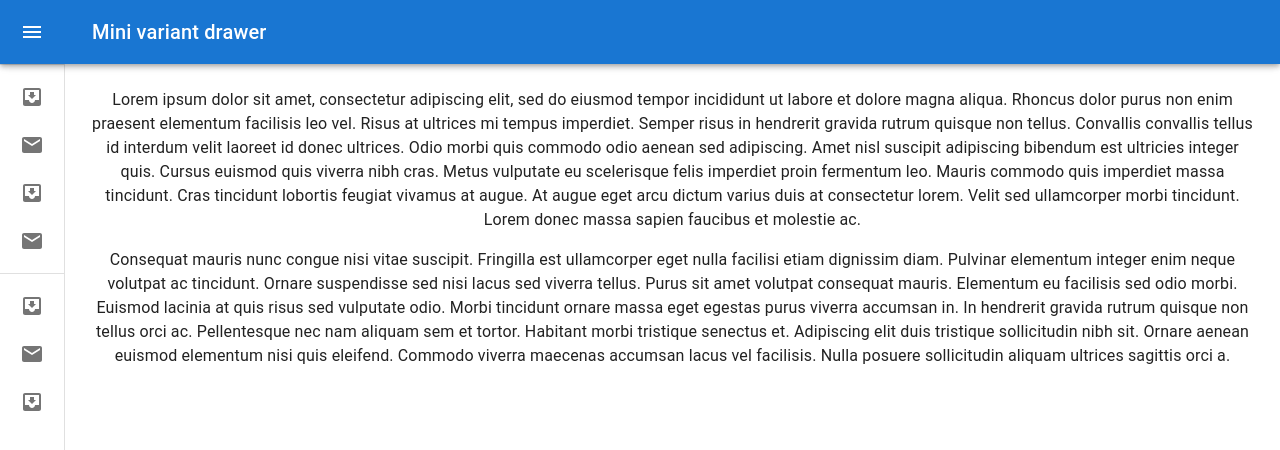
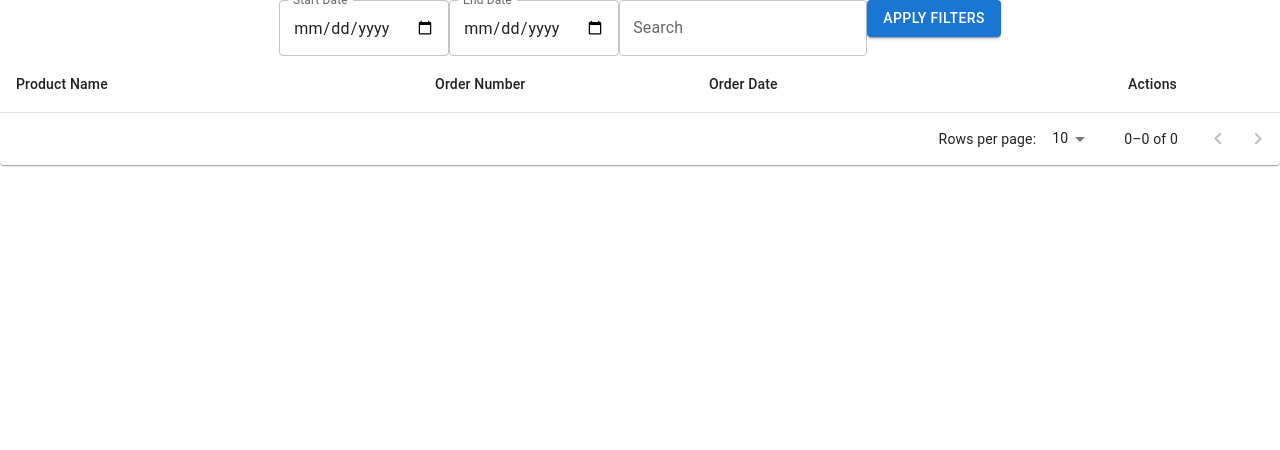
Before and after one commit to startappss-harshad/retailautomation-scratch, a React (Create React App) app: page / in a window 1280 px wide. Shown: the top 450 px of the page. Built offline with nearby package versions, Linux system fonts and the light colour scheme.

Commit message:
ordersummery

```diff
--- a/src/App.js
+++ b/src/App.js
@@ -1,10 +1,12 @@
 import './App.css';
+import Ordersummery from './components/sidebar/Order Summery/Ordersummery';
 import Sidebar from './components/sidebar/Sidebar';
 
 function App() {
   return (
     <div className="App">
-      <Sidebar/>
+      {/* <Sidebar/> */}
+      <Ordersummery/>
     </div>
   );
 }
--- /dev/null
+++ b/src/components/sidebar/Order Summery/Ordersummery.js
@@ -0,0 +1,158 @@
+import React, { useState } from 'react';
+import Paper from '@mui/material/Paper';
+import Table from '@mui/material/Table';
+import TableBody from '@mui/material/TableBody';
+import TableCell from '@mui/material/TableCell';
+import TableContainer from '@mui/material/TableContainer';
+import TableHead from '@mui/material/TableHead';
+import TablePagination from '@mui/material/TablePagination';
+import TableRow from '@mui/material/TableRow';
+import TextField from '@mui/material/TextField';
+import Button from '@mui/material/Button';
+
+const columns = [
+  { id: 'name', label: 'Product Name', minWidth: 170 },
+  { id: 'code', label: 'Order Number', minWidth: 100 },
+  { id: 'date', label: 'Order Date', minWidth: 170 },
+];
+
+const dummyData = [
+  { name: 'Product A', code: 'A123', date: '2023-10-01' },
+  { name: 'Product B', code: 'B456', date: '2023-10-02' },
+  { name: 'Product C', code: 'C789', date: '2023-10-03' },
+  // Add more dummy data as needed
+];
+
+const Ordersummery = () => {
+  const [page, setPage] = useState(0);
+  const [rowsPerPage, setRowsPerPage] = useState(10);
+  const [rows, setRows] = useState(dummyData);
+  const [startDate, setStartDate] = useState('');
+  const [endDate, setEndDate] = useState('');
+  const [searchText, setSearchText] = useState('');
+  const [filteredData, setFilteredData] = useState([]);
+
+  const handleStartDateChange = (e) => {
+    setStartDate(e.target.value);
+  };
+
+  const handleEndDateChange = (e) => {
+    setEndDate(e.target.value);
+  };
+
+  const handleSearchTextChange = (e) => {
+    setSearchText(e.target.value);
+  };
+
+  const applyFilters = () => {
+    // Apply filtering based on start date, end date, and search text
+    const filtered = rows.filter((row) => {
+      const startDatePass = startDate ? new Date(row.date) >= new Date(startDate) : true;
+      const endDatePass = endDate ? new Date(row.date) <= new Date(endDate) : true;
+      const searchTextPass = searchText
+        ? row.name.toLowerCase().includes(searchText.toLowerCase()) ||
+          row.code.toLowerCase().includes(searchText.toLowerCase())
+        : true;
+      return startDatePass && endDatePass && searchTextPass;
+    });
+    setFilteredData(filtered);
+    setPage(0); // Reset pagination when filtering
+  };
+
+  const handleChangePage = (event, newPage) => {
+    setPage(newPage);
+  };
+
+  const handleChangeRowsPerPage = (event) => {
+    setRowsPerPage(+event.target.value);
+    setPage(0);
+  };
+
+  return (
+    <Paper sx={{ width: '100%', overflow: 'hidden' }}>
+      <div>
+        <TextField
+          label="Start Date"
+          type="date"
+          value={startDate}
+          onChange={handleStartDateChange}
+          InputLabelProps={{
+            shrink: true,
+          }}
+        />
+        <TextField
+          label="End Date"
+          type="date"
+          value={endDate}
+          onChange={handleEndDateChange}
+          InputLabelProps={{
+            shrink: true,
+          }}
+        />
+        <TextField
+          label="Search"
+          value={searchText}
+          onChange={handleSearchTextChange}
+        />
+        <Button variant="contained" color="primary" onClick={applyFilters}>
+          Apply Filters
+        </Button>
+      </div>
+      <TableContainer sx={{ maxHeight: 440 }}>
+        <Table stickyHeader aria-label="sticky table">
+          <TableHead>
+            <TableRow>
+              {columns.map((column) => (
+                <TableCell
+                  key={column.id}
+                  style={{ minWidth: column.minWidth }}
+                >
+                  {column.label}
+                </TableCell>
+              ))}
+              <TableCell key="actions">Actions</TableCell>
+            </TableRow>
+          </TableHead>
+          <TableBody>
+            {filteredData
+              .slice(page * rowsPerPage, page * rowsPerPage + rowsPerPage)
+              .map((row) => {
+                return (
+                  <TableRow key={row.code}>
+                    {columns.map((column) => {
+                      const value = row[column.id];
+                      return (
+                        <TableCell key={column.id}>{value}</TableCell>
+                      );
+                    })}
+                    <TableCell>
+                      <Button
+                        variant="outlined"
+                        onClick={() => {
+                          // Handle the action to view the details of the product here
+                          console.log(`View details of ${row.name}`);
+                        }}
+                      >
+                        View Details
+                      </Button>
+                    </TableCell>
+                  </TableRow>
+                );
+              })}
+          </TableBody>
+        </Table>
+      </TableContainer>
+      <TablePagination
+        rowsPerPageOptions={[10, 25, 100]}
+        component="div"
+        count={filteredData.length}
+        rowsPerPage={rowsPerPage}
+        page={page}
+        onPageChange={handleChangePage}
+        onRowsPerPageChange={handleChangeRowsPerPage}
+      />
+    </Paper>
+  );
+};
+
+export default Ordersummery;
--- a/src/components/sidebar/Sidebar.js
+++ b/src/components/sidebar/Sidebar.js
@@ -194,17 +194,7 @@ const Sidebar =() => {
           sapien faucibus et molestie ac.
         </Typography>
         <Typography paragraph>
-          Consequat mauris nunc congue nisi vitae suscipit. Fringilla est ullamcorper
-          eget nulla facilisi etiam dignissim diam. Pulvinar elementum integer enim
-          neque volutpat ac tincidunt. Ornare suspendisse sed nisi lacus sed viverra
-          tellus. Purus sit amet volutpat consequat mauris. Elementum eu facilisis
-          sed odio morbi. Euismod lacinia at quis risus sed vulputate odio. Morbi
-          tincidunt ornare massa eget egestas purus viverra accumsan in. In hendrerit
-          gravida rutrum quisque non tellus orci ac. Pellentesque nec nam aliquam sem
-          et tortor. Habitant morbi tristique senectus et. Adipiscing elit duis
-          tristique sollicitudin nibh sit. Ornare aenean euismod elementum nisi quis
-          eleifend. Commodo viverra maecenas accumsan lacus vel facilisis. Nulla
-          posuere sollicitudin aliquam ultrices sagittis orci a.
+
         </Typography>
       </Box>
     </Box>
```
